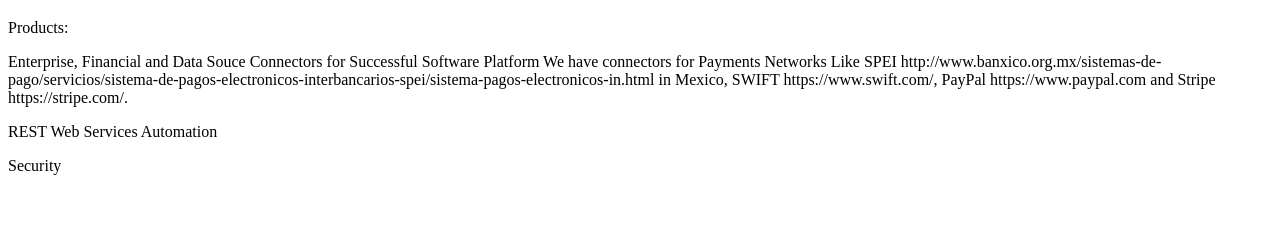
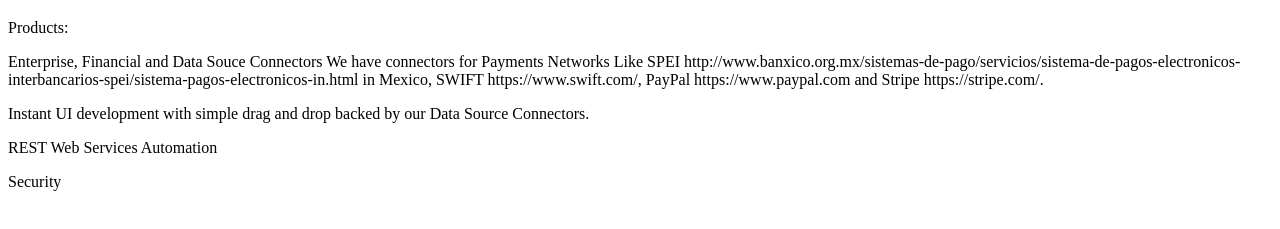
Before and after one commit to SuccessfulSoftware/SuccessfulSoftware.github.io, a plain HTML site: page index.html in a window 1280 px wide. Shown: the part 61-290 px from the top of the page. Drawn offline with Linux system fonts and the light colour scheme.

Commit message:
Update index.html

```diff
--- a/index.html
+++ b/index.html
@@ -4,9 +4,11 @@
 <h1>Successful Software</h1>
 <p>Products:</p>
 
-<p>Enterprise, Financial and Data Souce Connectors for Successful Software Platform
+<p>Enterprise, Financial and Data Souce Connectors
 
 We have connectors for Payments Networks Like SPEI http://www.banxico.org.mx/sistemas-de-pago/servicios/sistema-de-pagos-electronicos-interbancarios-spei/sistema-pagos-electronicos-in.html in Mexico, SWIFT https://www.swift.com/, PayPal https://www.paypal.com and Stripe https://stripe.com/.</p>
+
+<p>Instant UI development with simple drag and drop backed by our Data Source Connectors.</p>
 
 <p>REST Web Services Automation</p>
 
```
